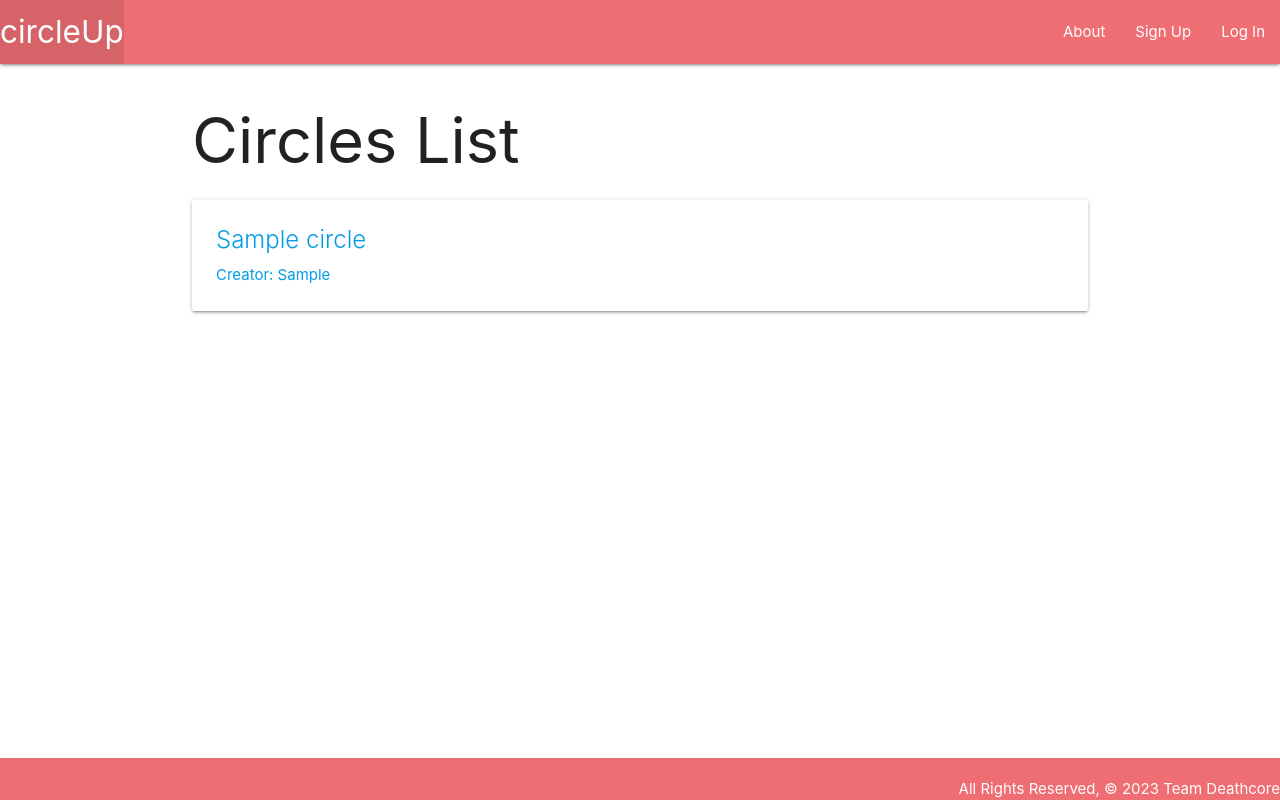
After one commit to pksnowstorm/circleup, a Django app: page /circles/ in a window 1280 px wide. The commit adds this page. Run offline with Django 4.2, Linux system fonts and the light colour scheme; tables that the repository leaves empty hold one stand-in row (values such as "Sample post").

Commit message:
Complete detail and index interface

```diff
--- a/circleup/circleup/settings.py
+++ b/circleup/circleup/settings.py
@@ -122,9 +122,9 @@ USE_TZ = True
 
 STATIC_URL = '/static/'
 
-# LOGIN_REDIRECT_URL = '/circles/'
+LOGIN_REDIRECT_URL = '/circles/'
 
-# LOGOUT_REDIRECT_URL = '/'
+LOGOUT_REDIRECT_URL = '/'
 
 # Default primary key field type
 # https://docs.djangoproject.com/en/4.2/ref/settings/#default-auto-field
--- a/circleup/main_app/models.py
+++ b/circleup/main_app/models.py
@@ -4,3 +4,15 @@ from datetime import date
 from django.contrib.auth.models import User
 
 # Create your models here.
+class Circle(models.Model):
+    title = models.CharField(max_length=100)
+    creator = models.CharField(max_length=100)
+    link = models.URLField(max_length=500)
+    description = models.TextField()
+    tags = models.CharField(max_length=100)
+    owner = models.ForeignKey(User, on_delete=models.CASCADE, related_name='owner')
+    allowed = models.ManyToManyField(User, related_name='allowed')
+    requested = models.ManyToManyField(User, related_name='requested')
+
+    def __str__(self):
+        return self.title
--- a/circleup/main_app/templates/base.html
+++ b/circleup/main_app/templates/base.html
@@ -27,10 +27,7 @@
             <li><a href="/about">About</a></li>
 
             {% if user.is_authenticated %}
-            <!-- <li><a href="{% url 'toys_create' %}">Add a Toy</a></li>
-            <li><a href="{% url 'toys_index' %}">View All Toys</a></li>
-            <li><a href="{% url 'cats_create' %}">Add a Cat</a></li>
-            <li><a href="{% url 'index' %}">View All My Cats</a></li> -->
+            <li><a href="{% url 'index' %}">Circles</a></li>
             <li><a href="{% url 'logout' %}">Log Out</a></li>
             {% else %}
             <li><a href="{% url 'signup' %}">Sign Up</a></li>
--- /dev/null
+++ b/circleup/main_app/templates/circles/detail.html
@@ -0,0 +1,5 @@
+{% extends 'base.html' %} {% block content %}
+
+<h1>Circle Details</h1>
+
+{% endblock %}
--- /dev/null
+++ b/circleup/main_app/templates/circles/index.html
@@ -0,0 +1,17 @@
+{% extends 'base.html' %} {% block content %}
+
+<h1>Circles List</h1>
+
+{% for circle in circles %}
+
+<div class="card">
+    <!-- add this single line below -->
+
+    <a href="{% url 'detail' circle.id %}">
+      <div class="card-content">
+        <span class="card-title">{{ circle.title }}</span>
+        <p>Creator: {{ circle.creator }}</p>
+      </div>
+    </a>
+  </div>
+{% endfor %} {% endblock %}
--- a/circleup/main_app/urls.py
+++ b/circleup/main_app/urls.py
@@ -5,4 +5,6 @@ urlpatterns = [
     path('', views.home, name='home'),
     path('about/', views.about, name='about'),
     path('accounts/signup/', views.signup, name='signup'),
+    path('circles/', views.circles_index, name='index'),
+    path('circle/<int:circle_id>/', views.circle_detail, name='detail'),
 ]
--- a/circleup/main_app/views.py
+++ b/circleup/main_app/views.py
@@ -6,6 +6,7 @@ from django.contrib.auth.decorators import login_required
 from django.contrib.auth.mixins import LoginRequiredMixin
 
 from django.http import HttpResponse
+from .models import Circle
 
 
 
@@ -17,6 +18,14 @@ def home(request):
 
 def about(request):
     return render(request, 'about.html')
+
+def circles_index(request):
+    circles = Circle.objects.all()
+    return render(request, 'circles/index.html', { 'circles': circles })
+
+def circle_detail(request, circle_id):
+    circle= Circle.obects.get(id=circle_id)
+    return render(request, 'circle/detail.html', { 'circle': circle })
 
 def signup(request):
   error_message = ''
```
Also changed, not shown: circleup/main_app/migrations/0001_initial.py (added), circleup/main_app/migrations/0002_alter_circle_owner.py (added).
